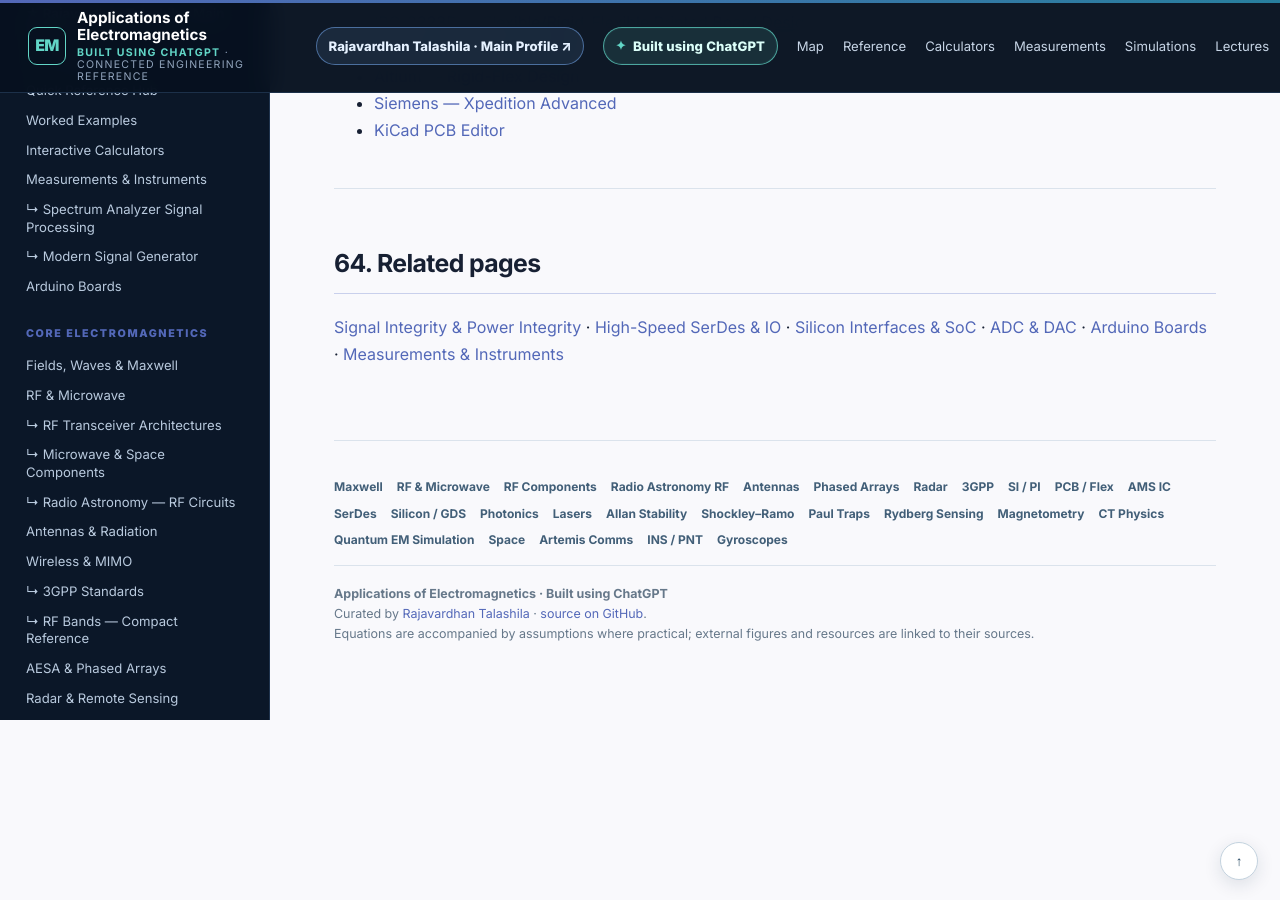
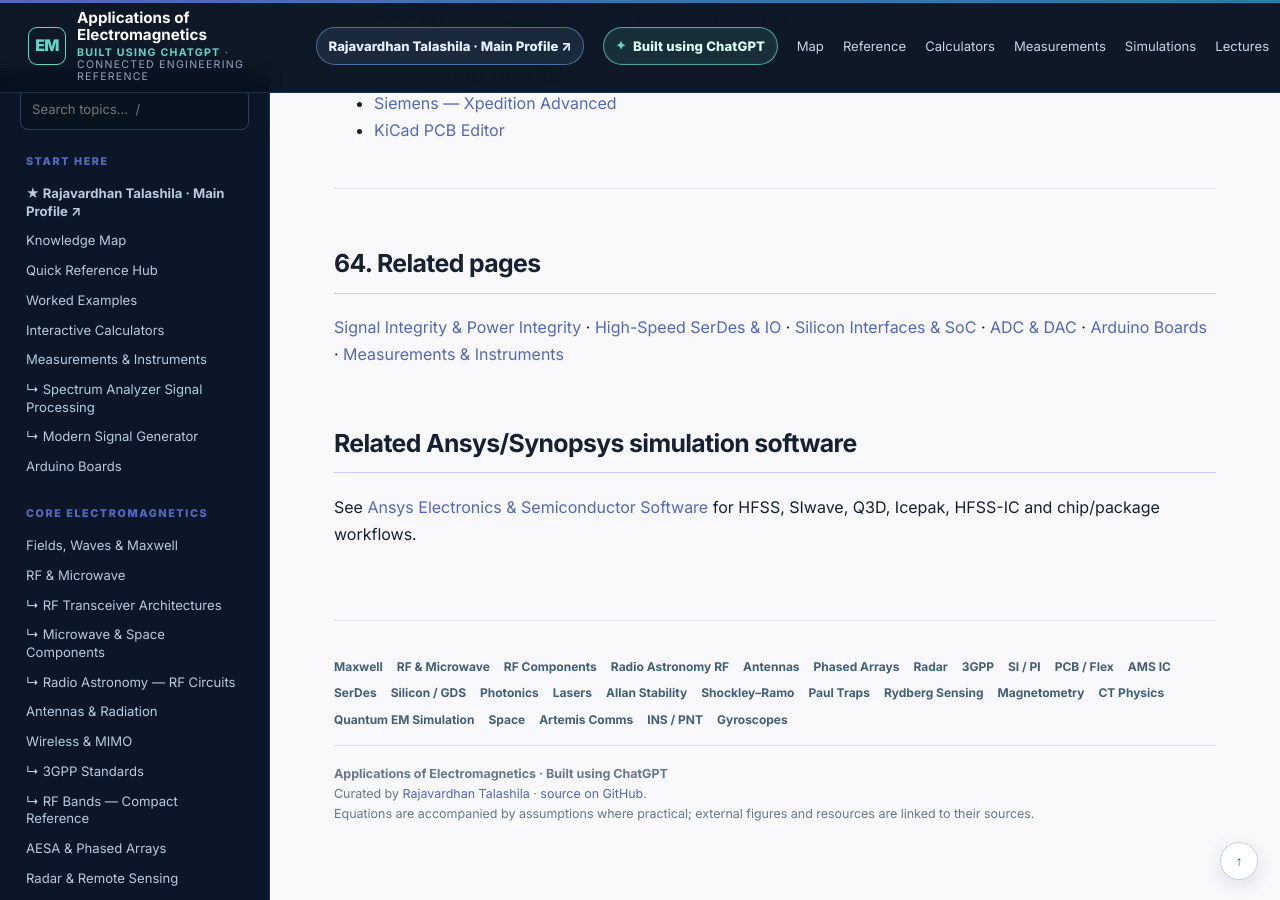
Before and after one commit to RajavardhanT/Electromagnetics_Applications, a Jekyll site: the page built from hardware-interfaces-pcb-flex/index.md, in a window 1280 px wide and 900 px high, scrolled down 33524 px. Built offline with Jekyll 4.4.1, drawn with Linux system fonts in a browser that asks for light colours; before the commit the page ends 34244 px from its top, so only the background shows below that.

Commit message:
Connect Ansys electronics software guide from hardware-interfaces-pcb-flex/index.md

```diff
--- a/hardware-interfaces-pcb-flex/index.md
+++ b/hardware-interfaces-pcb-flex/index.md
@@ -1190,3 +1190,8 @@
 ## 64. Related pages
 
 [Signal Integrity & Power Integrity](../signal-power-integrity/) · [High-Speed SerDes & IO](../high-speed-serdes/) · [Silicon Interfaces & SoC](../silicon-soc/) · [ADC & DAC](../data-converters/) · [Arduino Boards](../arduino/) · [Measurements & Instruments](../measurements/)
+
+
+## Related Ansys/Synopsys simulation software
+
+See [Ansys Electronics & Semiconductor Software](../ansys-electronics/) for HFSS, SIwave, Q3D, Icepak, HFSS-IC and chip/package workflows.
```
